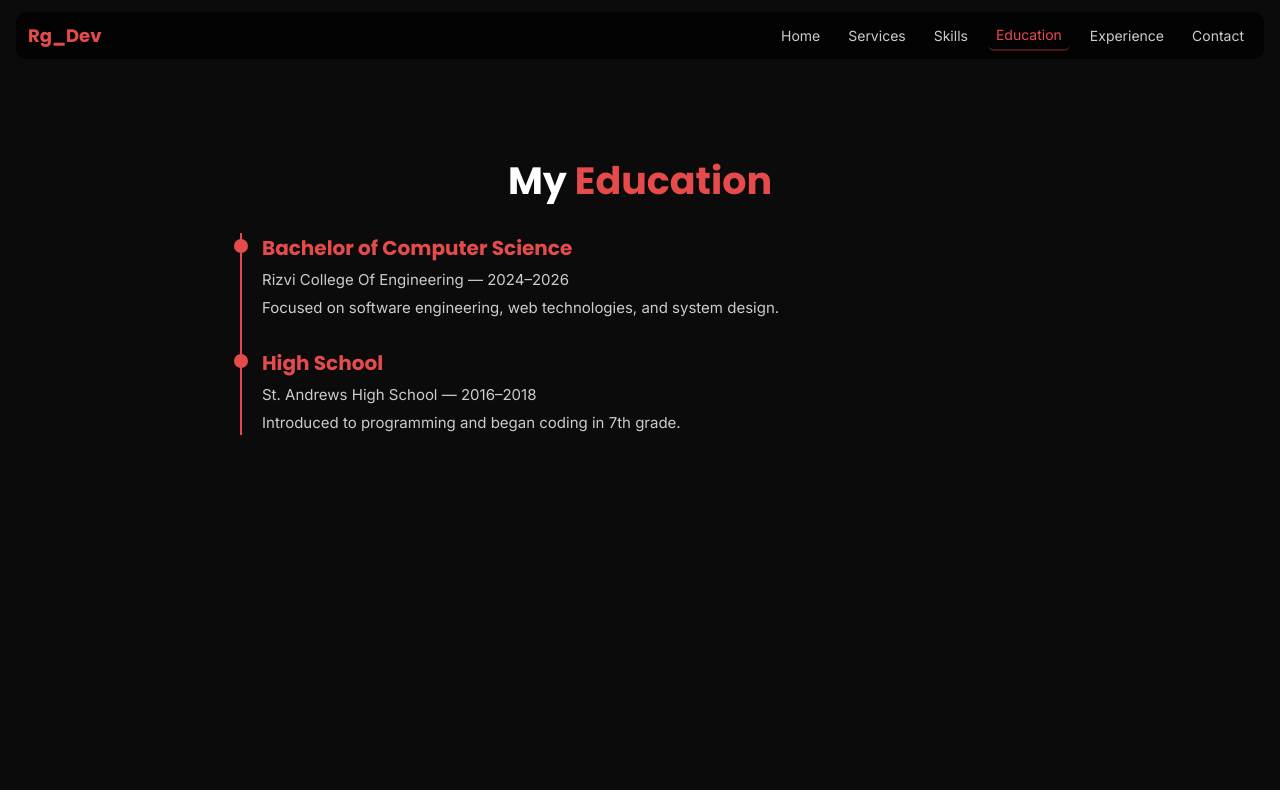
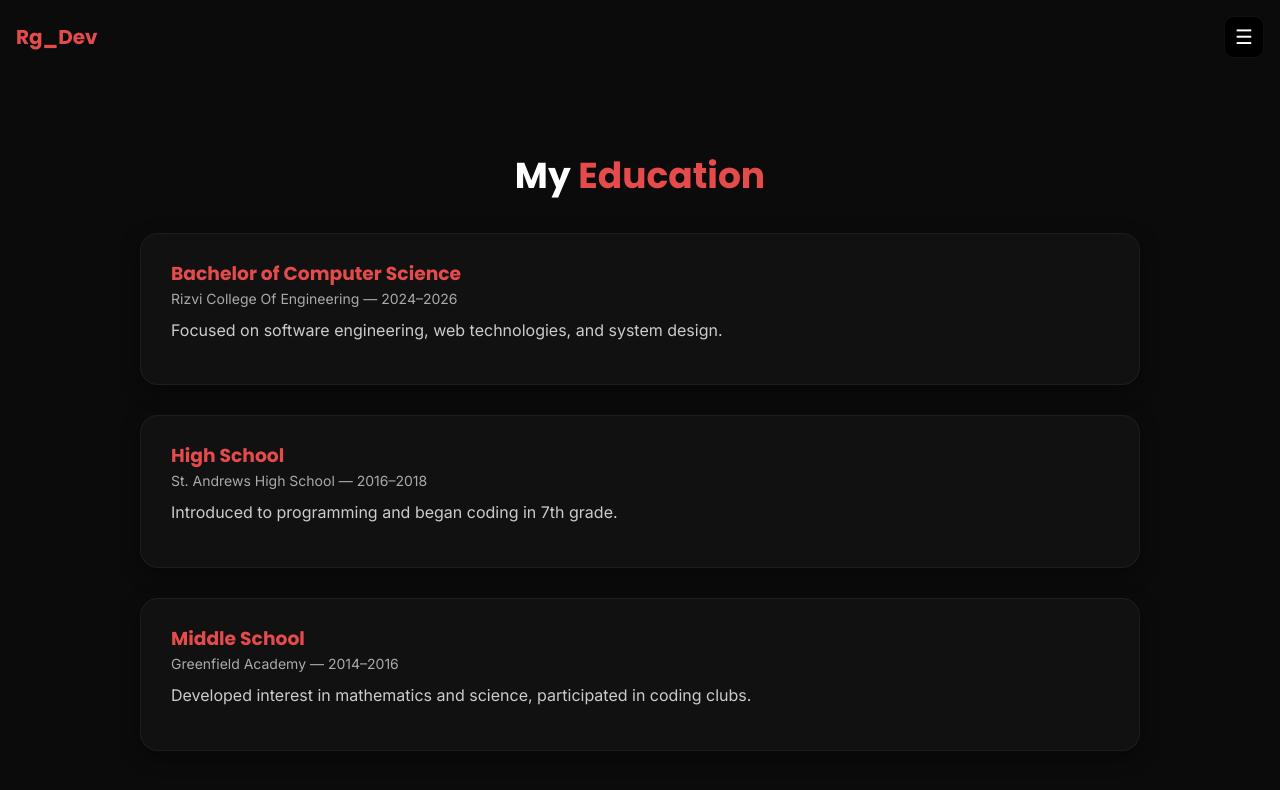
Before and after one commit to Godly-Dev/Custom-Profile-Mobile, a plain HTML site: page education.html in a window 1280 px wide. Drawn offline with Linux system fonts and the light colour scheme.

Commit message:
Fixed  education.html
Finally

```diff
--- a/education.html
+++ b/education.html
@@ -5,138 +5,152 @@
 <meta name="viewport" content="width=device-width, initial-scale=1">
 <title>Education - Rg_Dev</title>
 <link href="https://fonts.googleapis.com/css2?family=Inter:wght@300;400;600;800&family=Poppins:wght@600;700&display=swap" rel="stylesheet">
+
 <style>
   :root {
-      --bg:#0b0b0b;
-      --accent:#e64b4b;
-      --card:#111;
+    --bg: #0b0b0b;
+    --accent: #e64b4b;
+    --card: #111;
+    --muted: #c9c6c6;
   }
 
   body {
-      margin:0;
-      background:var(--bg);
-      font-family:"Inter",sans-serif;
-      color:#fff;
+    margin: 0;
+    background: var(--bg);
+    font-family: "Inter", sans-serif;
+    color: #fff;
+    -webkit-font-smoothing: antialiased;
+    -moz-osx-font-smoothing: grayscale;
+    padding: 16px;
   }
 
-    /* Navigation */
-    .nav {
-      position:fixed;
-      top:12px;
-      left:16px;
-      right:16px;
-      display:flex;
-      align-items:center;
-      justify-content:space-between;
-      padding:8px 12px;
-      background:rgba(0,0,0,0.7);
-      border-radius:10px;
-      z-index:100;
+  /* Top bar */
+  .topbar {
+    display: flex;
+    align-items: center;
+    justify-content: space-between;
+    gap: 12px;
+    margin-bottom: 20px;
   }
   .brand {
-      font-weight:700;
-      color:var(--accent);
-      font-family:"Poppins",sans-serif;
-      font-size:18px;
+    font-family: Poppins, system-ui;
+    font-weight: 700;
+    color: var(--accent);
+    font-size: 20px;
   }
-    .menu {
-      display:flex;
-      flex-wrap:wrap;
-      gap:12px;
-      align-items:center;
-      font-weight:500;
-      font-size:14px;
+  .hamburger {
+    background: #000; /* solid black */
+    border: 1px solid #111;
+    color: #fff;
+    padding: 8px 10px;
+    border-radius: 10px;
+    font-size: 20px;
+    cursor: pointer;
+    transition: background 0.3s;
   }
-    .menu a {
-      color:rgba(255,255,255,0.8);
-      text-decoration:none;
-      padding:6px 8px;
-      border-radius:6px;
-      transition:0.3s;
+  .hamburger:hover {
+    background: #111;
   }
-    .menu a.active {
-      color:var(--accent);
-      border-bottom:2px solid rgba(230,75,75,0.3);
+
+  /* slide-out nav drawer */
+  .nav-drawer {
+    position: fixed;
+    top: 0;
+    right: -100%;
+    width: 80%;
+    max-width: 360px;
+    height: 100vh;
+    background: #000; /* solid black */
+    box-shadow: -12px 0 30px rgba(0,0,0,0.6);
+    padding: 24px;
+    transition: right .28s ease;
+    z-index: 50;
   }
-    .menu a:hover {
-      color:var(--accent);
+  .nav-drawer.open { right: 0; }
+  .nav-close {
+    display: block;
+    margin-left: auto;
+    background: transparent;
+    border: none;
+    color: #fff;
+    font-size: 24px;
+    padding: 6px;
+    cursor: pointer;
+  }
+  .nav-links {
+    margin-top: 18px;
+    display: flex;
+    flex-direction: column;
+    gap: 12px;
+  }
+  .nav-links a {
+    color: #fff;
+    text-decoration: none;
+    padding: 10px 12px;
+    border-radius: 10px;
+    display: block;
+  }
+  .nav-links a.active {
+    background: rgba(230,75,75,0.08);
+    color: var(--accent);
+    font-weight: 600;
+  }
+  .nav-links a:hover {
+    color: var(--accent);
   }
 
   /* Education Section */
   .section {
-      margin-top:80px;
-      padding:20px;
-      max-width:800px;
-      margin-left:auto;
-      margin-right:auto;
+    margin-top: 40px;
+    padding: 20px;
+    max-width: 1000px;
+    margin-left: auto;
+    margin-right: auto;
   }
   .title {
-      font-size:28px;
-      font-family:"Poppins",sans-serif;
-      margin-bottom:24px;
-      text-align:center;
+    font-size: 36px;
+    font-family: "Poppins", sans-serif;
+    margin-bottom: 30px;
+    text-align: center;
   }
-    .title span {
-      color:var(--accent);
+  .title span { color: var(--accent); }
+  .edu-list { display: flex; flex-direction: column; gap: 30px; }
+  .edu-card {
+    background: var(--card);
+    border-radius: 18px;
+    padding: 25px 30px;
+    border: 1px solid rgba(255,255,255,0.05);
+    box-shadow: 0 6px 20px rgba(0,0,0,0.4);
   }
-    .timeline {
-      border-left:2px solid var(--accent);
-      padding-left:20px;
+  .edu-card h3 {
+    margin: 0;
+    font-family: "Poppins", sans-serif;
+    color: var(--accent);
   }
-    .edu-item {
-      margin-bottom:28px;
-      position:relative;
+  .edu-card span {
+    font-size: 14px;
+    color: #aaa;
   }
-    .edu-item::before {
-      content:"";
-      width:14px;
-      height:14px;
-      background:var(--accent);
-      border-radius:50%;
-      position:absolute;
-      left:-28px;
-      top:6px;
-    }
-    .edu-item h3 {
-      margin:0;
-      font-family:"Poppins",sans-serif;
-      color:var(--accent);
-      font-size:18px;
-    }
-    .edu-item p {
-      margin:6px 0;
-      color:#ccc;
-      line-height:1.5;
-      font-size:14px;
-    }
-
-    /* Tablet & larger screens */
-    @media (min-width:600px) {
-      .section {
-        padding:40px;
-      }
-      .title {
-        font-size:34px;
-      }
-      .edu-item h3 {
-        font-size:20px;
-      }
-      .edu-item p {
-        font-size:15px;
-      }
-    }
-
-    @media (min-width:1024px) {
-      .title {
-        font-size:38px;
-      }
+  .edu-card p {
+    margin-top: 10px;
+    color: #ccc;
+    line-height: 1.6;
   }
 </style>
 </head>
+
 <body>
-  <div class="nav">
+
+  <!-- top bar -->
+  <div class="topbar">
     <div class="brand">Rg_Dev</div>
-    <nav class="menu">
+    <button class="hamburger" id="menuBtn" aria-label="Menu">☰</button>
+  </div>
+
+  <!-- nav drawer -->
+  <aside id="navDrawer" class="nav-drawer" aria-hidden="true">
+    <button class="nav-close" id="closeNav" aria-label="Close menu">✕</button>
+    <nav class="nav-links">
       <a href="index.html">Home</a>
       <a href="services.html">Services</a>
       <a href="skills.html">Skills</a>
@@ -144,22 +158,48 @@
       <a href="experience.html">Experience</a>
       <a href="contact.html">Contact</a>
     </nav>
+  </aside>
+
+  <!-- Education section -->
+  <section class="section">
+    <h1 class="title">My <span>Education</span></h1>
+    <div class="edu-list">
+      <div class="edu-card">
+        <h3>Bachelor of Computer Science</h3>
+        <span>Rizvi College Of Engineering — 2024–2026</span>
+        <p>Focused on software engineering, web technologies, and system design.</p>
       </div>
 
-  <section class="section">
-    <h1 class="title">My <span>Education</span></h1>
-    <div class="timeline">
-      <div class="edu-item">
-        <h3>Bachelor of Computer Science</h3>
-        <p>Rizvi College Of Engineering — 2024–2026</p>
-        <p>Focused on software engineering, web technologies, and system design.</p>
+      <div class="edu-card">
+        <h3>High School</h3>
+        <span>St. Andrews High School — 2016–2018</span>
+        <p>Introduced to programming and began coding in 7th grade.</p>
       </div>
-      <div class="edu-item">
-        <h3>High School</h3>
-        <p>St. Andrews High School — 2016–2018</p>
-        <p>Introduced to programming and began coding in 7th grade.</p>
+
+      <div class="edu-card">
+        <h3>Middle School</h3>
+        <span>Greenfield Academy — 2014–2016</span>
+        <p>Developed interest in mathematics and science, participated in coding clubs.</p>
       </div>
     </div>
   </section>
+
+<script>
+  // Nav open/close
+  const menuBtn = document.getElementById('menuBtn');
+  const navDrawer = document.getElementById('navDrawer');
+  const closeNav = document.getElementById('closeNav');
+
+  menuBtn.addEventListener('click', () => {
+    const open = navDrawer.classList.toggle('open');
+    navDrawer.setAttribute('aria-hidden', !open);
+  });
+
+  closeNav.addEventListener('click', () => {
+    navDrawer.classList.remove('open');
+    navDrawer.setAttribute('aria-hidden', 'true');
+  });
+</script>
+
 </body>
 </html>
```
Lines whose indentation alone changed are shown as unchanged.
